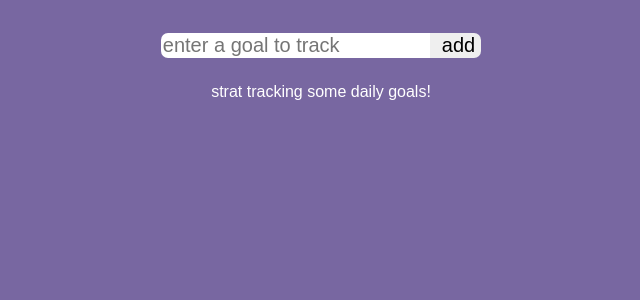
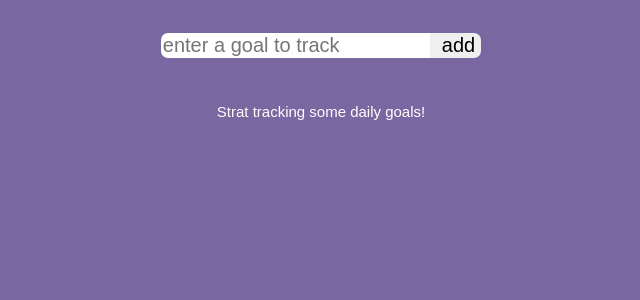
Before and after one commit to jwnbt/rwflb, a React (Create React App) app: page / in a window 1280 px wide. Shown: the top 300 px of the page, without its empty margins (319-959 px from the left). Built offline with nearby package versions, Linux system fonts and the light colour scheme.

Commit message:
change desgin on button and table

```diff
--- a/src/App.css
+++ b/src/App.css
@@ -12,6 +12,7 @@ body {
 .goal-tbl {
   display: flex;
   flex-direction: column;
+  padding-bottom: 50px;
 }
 
 form {
@@ -30,11 +31,11 @@ form input {
   color: white;
   border-radius: 12px;
   border: none;
-  font-size: 22px;
+  font-size: 18px;
   padding-left: 20px;
   padding-right: 20px;
-  padding-top: 8px;
-  padding-bottom: 8px;
+  padding-top: 5px;
+  padding-bottom: 5px;
 }
 .done-btn {
   padding-left: 10px;
@@ -42,11 +43,11 @@ form input {
   color: white;
   border-radius: 12px;
   border: none;
-  font-size: 22px;
+  font-size: 18px;
   padding-left: 20px;
   padding-right: 20px;
-  padding-top: 8px;
-  padding-bottom: 8px;
+  padding-top: 5px;
+  padding-bottom: 5px;
 }
 
 .console form {
@@ -72,7 +73,8 @@ form input {
 .label {
   display: flex;
   justify-content: center;
-  padding-bottom: 15px;
+  padding: 20px;
+  font-size: 15px;
 }
 
 td {
--- a/src/App.js
+++ b/src/App.js
@@ -32,11 +32,11 @@ function GoalsConsole() {
     <div className="console">
       <AddAGoal onAdd={handleAdd} />
       <div className="label">
-        {notDoneGoals.length === 0 && doneGoals.length === 0 && "strat tracking some daily goals!"}
-        {notDoneGoals.length === 0 ? "" : "complete these goals to change your life!"}
+        {notDoneGoals.length === 0 && doneGoals.length === 0 && "Strat tracking some daily goals!"}
+        {notDoneGoals.length === 0 ? "" : "Complete these goals to change your life!"}
       </div>
       <NotDoneGoalTable goals={notDoneGoals} onAction={handleClick} />
-      <div className="label">{doneGoals.length === 0 ? "" : "your life is slowly changing, great work!"}</div>
+      <div className="label">{doneGoals.length === 0 ? "" : "You're life is slowly changing, great work!"}</div>
       <DoneGoalTable goals={doneGoals} onAction={handleClick} />
     </div>
   );
```
